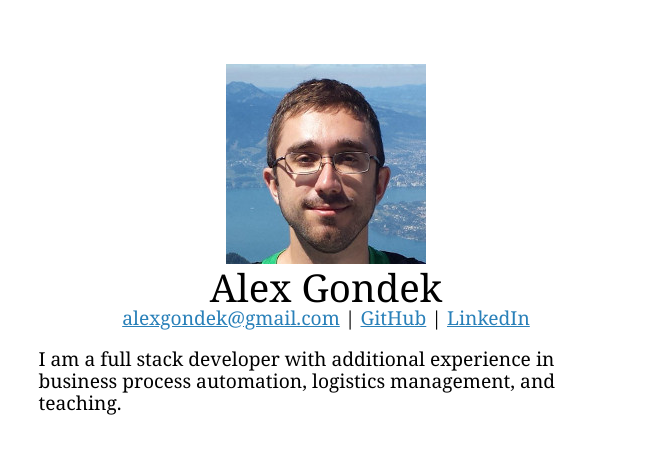
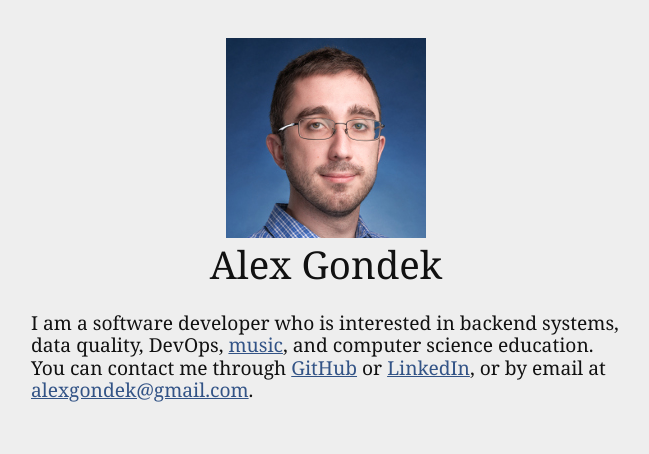
Before and after one commit to gondek/gondek.github.io, a Jekyll site: the page built from index.md, in a window 1280 px wide. Shown: the top 454 px of the page, without its empty margins (314-963 px from the left). Built offline with Jekyll 4.4.1, drawn with Linux system fonts in a browser that asks for light colours.

Commit message:
Updated home page

```diff
--- a/Gemfile
+++ b/Gemfile
@@ -1,4 +1,5 @@
 source 'https://rubygems.org'
 
+gem 'kramdown-parser-gfm'
+gem 'html-proofer'
 gem 'jekyll'
-gem 'html-proofer'
--- a/_config.yml
+++ b/_config.yml
@@ -2,8 +2,3 @@ sass:
   style: compressed
   sass_dir: _scss
 exclude: ['README.md', 'CNAME', 'Gemfile']
-defaults:
-  - scope:
-      path: ""
-    values:
-      layout: base
--- a/_layouts/base.html
+++ b/_layouts/base.html
@@ -7,13 +7,11 @@
   {% if page.description %}<meta name="description" content="{{ page.description }}" />{% endif %}
 
   <link rel="stylesheet" type="text/css" href="/assets/style.css" />
+  <link rel="icon" type="image/png" sizes="16x16" href="/assets/favicon-16x16.png">
   <link rel="icon" type="image/png" sizes="32x32" href="/assets/favicon-32x32.png">
   <link rel="icon" type="image/png" sizes="96x96" href="/assets/favicon-96x96.png">
-  <link rel="icon" type="image/png" sizes="16x16" href="/assets/favicon-16x16.png">
 </head>
 <body>
-  <div class="wrapper">
-    {{ content }}
-  </div>
+  {{ content }}
 </body>
 </html>
--- /dev/null
+++ b/_layouts/home.html
@@ -0,0 +1,6 @@
+---
+layout: base
+---
+<div class="home wrapper">
+  {{ content }}
+</div>
--- a/_scss/main.scss
+++ b/_scss/main.scss
@@ -1,37 +1,43 @@
 @import 'normalize';
 
+$font: #111;
+$font-light: #555;
+$background: #eee;
+
 body {
+  background: $background;
+  color: $font;
   font-family: Georgia, Utopia, Charter, serif;
   font-size: 1.2em;
-}
-
-.wrapper {
-  max-width: 575px;
-  margin: 5vh auto 0;
-  padding: 1em 1em 0;
 }
 
 .center {
   text-align: center;
 }
 
-h1, h2 {
-  font-weight: 400;
-  margin: 0;
-  line-height: 1em;
+.wrapper {
+  margin: 0 auto;
+  max-width: 700px;
+  padding: 2em;
 }
 
-h1 {
-  font-size: 2em;
+.home {
+  &.wrapper {
+    max-width: 590px;
+  }
+
+  h1 {
+    margin-top: 0;
+  }
 }
 
+h1,
 h2 {
-  text-transform: uppercase;
-  font-size: 1.2em;
+  font-weight: 400;
 }
 
 a {
-  $link: #2980b9;
+  $link: #325386;
   color: $link;
 
   &:hover {
--- a/index.html
+++ /dev/null
@@ -1,17 +0,0 @@
----
-title: Alex Gondek - Software Developer
-description: Alex is a full stack software developer with additional experience in business process automation, logistics management, and teaching.
----
-<div class="center">
-  <img src="/assets/profile.jpg" alt="Alex Gondek">
-  <h1>Alex Gondek</h1>
-  <span>
-    <a href="mailto:alexgondek@gmail.com">alexgondek@gmail.com</a>
-    | <a href="https://github.com/gondek/">GitHub</a>
-    | <a href="https://www.linkedin.com/in/alexgondek/">LinkedIn</a>
-  </span>
-</div>
-
-<p>
-  I am a full stack developer with additional experience in business process automation, logistics management, and teaching.
-</p>
--- /dev/null
+++ b/index.md
@@ -0,0 +1,11 @@
+---
+title: Alexander Gondek - Software Developer
+description: Alex is a software developer who is interested in backend systems, data quality, DevOps, music, and CS education.
+layout: home
+---
+<div class="center">
+  <img src="/assets/profile.jpg" alt="Alex Gondek" />
+  <h1>Alex Gondek</h1>
+</div>
+
+I am a software developer who is interested in backend systems, data quality, DevOps, [music](https://jazz.gondek.ca/), and computer science education. You can contact me through [GitHub](https://github.com/gondek/) or [LinkedIn](https://www.linkedin.com/in/alexgondek/), or by email at [alexgondek@gmail.com](mailto:alexgondek@gmail.com).
--- a/robots.txt
+++ b/robots.txt
@@ -1,3 +1,2 @@
 User-agent: *
 Disallow: /assets/
-Disallow: /euler/
```
Also changed, not shown: assets/status.md (+0 -21 lines), .travis.yml, README.md, assets/favicon-16x16.png, assets/favicon-32x32.png, assets/favicon-96x96.png, assets/profile.jpg, favicon.ico, 1 other file.
